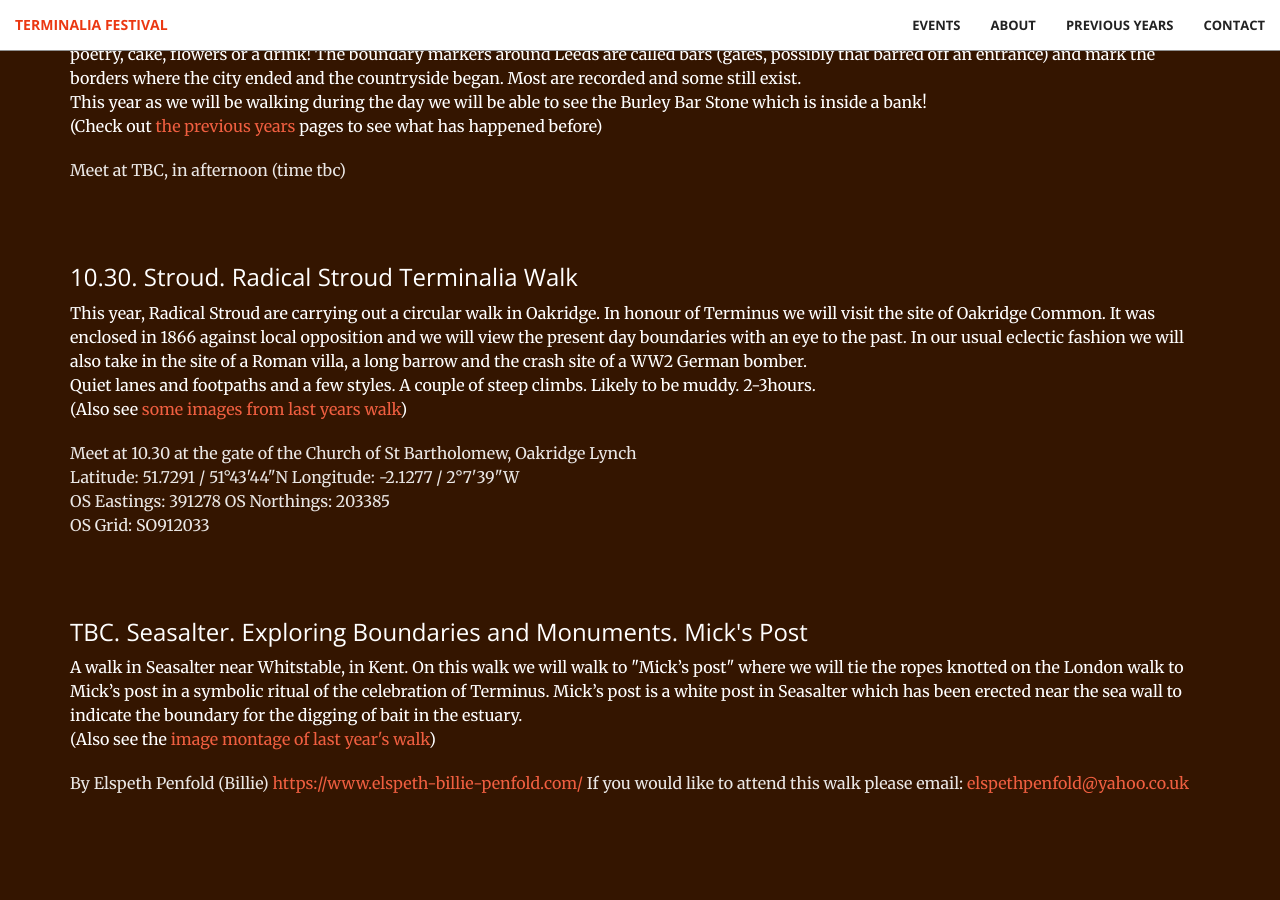
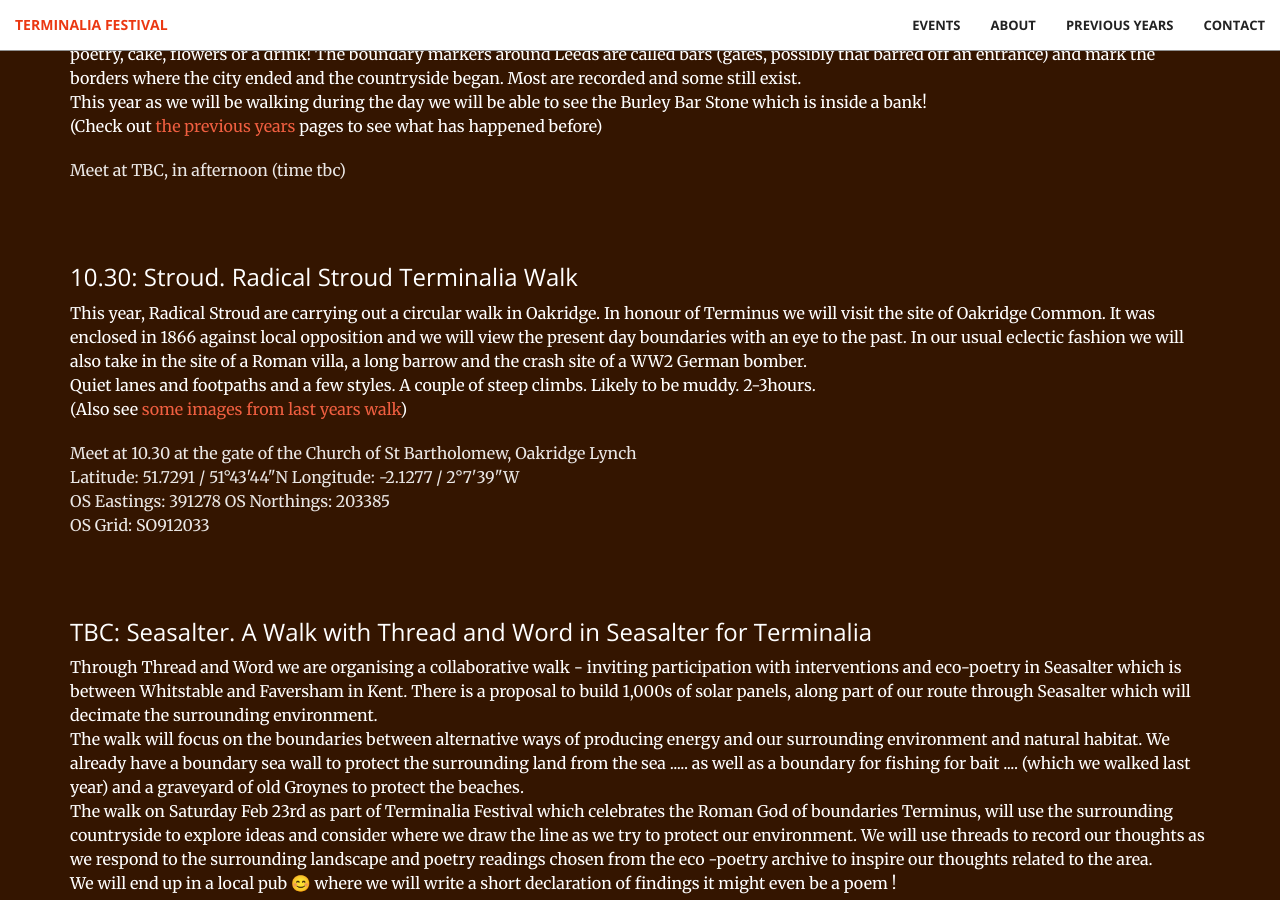
Before and after one commit to timwaters/terminalia, a Jekyll site: the page built from index.html, in a window 1280 px wide and 900 px high, scrolled down 1913 px. Built offline with Jekyll 4.4.1, drawn with Linux system fonts in a browser that asks for light colours; some of the changed text lies outside the part shown.

Commit message:
update seasalter event

```diff
--- a/_includes/events.html
+++ b/_includes/events.html
@@ -19,7 +19,7 @@
 
         <div class="col-lg-12 col-lg-offset-0 text-left event">
 
-          <h3>Afternoon.  Leeds. Beating the Bounds</h3>
+          <h3>Afternoon:  Leeds. Beating the Bounds</h3>
 
           <p class="text">
             Leeds - Beating the Bounds - Circular walk around medieval boundary of Leeds. Bring treats to share, flowers to leave and drinks to keep you warm! With events, interventions, and special performances from local artists. <br />
@@ -34,7 +34,7 @@
 
         <div class="col-lg-12 col-lg-offset-0 text-left event">
 
-          <h3>10.30. Stroud. Radical Stroud Terminalia Walk </h3>
+          <h3>10.30: Stroud. Radical Stroud Terminalia Walk </h3>
 
 
           <p class="text">
@@ -57,19 +57,24 @@
 
         <div class="col-lg-12 col-lg-offset-0 text-left event">
 
-          <h3>TBC. Seasalter. Exploring Boundaries and Monuments. Mick's Post </h3>
+          <h3>TBC: Seasalter. A Walk with Thread and Word in Seasalter for Terminalia </h3>
 
 
           <p class="text">
-            A walk in Seasalter near Whitstable, in Kent. On this walk we will walk to "Mick’s post" where we will
-            tie the ropes knotted on the London walk to Mick’s post in a symbolic ritual of the
-            celebration of Terminus. Mick’s post is a white post in Seasalter which has been erected
-            near the sea wall to indicate the boundary for the digging of bait in the estuary. <br />
-            (Also see the <a href="/img/past/2018/walking_wasteland_2018.jpg">image montage of last year's walk</a>)
+            Through Thread and Word we are organising a collaborative walk -  inviting participation with interventions and eco-poetry in Seasalter which is between Whitstable and Faversham in Kent. There is a proposal to build 1,000s of solar panels, along part of our route through Seasalter which will decimate the surrounding environment.
+            <br />
+
+            The walk will focus on the boundaries between alternative ways of producing energy and our surrounding environment and natural habitat. We already have a boundary sea wall to protect the surrounding land from the sea ..... as well as a boundary for fishing for bait .... (which we walked last year) and a graveyard of old Groynes to protect the beaches.
+            <br />
+            The walk on Saturday Feb 23rd as part of Terminalia Festival which celebrates the Roman God of boundaries Terminus, will use the surrounding countryside to explore ideas and consider where we draw the line as we try to protect our environment. We will use threads to record our thoughts as we respond to the surrounding landscape and poetry readings chosen from the eco -poetry archive to inspire our thoughts related to the area.
+            <br />
+            We will end up in a local pub 😊 where we will write a short declaration of findings it might even be a poem !
+
           </p>
           <p class="text-faded">
-            By Elspeth Penfold (Billie) <a href="https://www.elspeth-billie-penfold.com/">https://www.elspeth-billie-penfold.com/</a>
-            If you would like to attend this walk please email: <a href="mailto:elspethpenfold@yahoo.co.uk">elspethpenfold@yahoo.co.uk</a>
+              Please contact <a href="mailto:elspethpenfold@yahoo.co.uk">elspethpenfold@yahoo.co.uk</a> directly if interested . More info can be found on <a href="https://www.facebook.com/ThreadandWord/">Thread and Word Facebook Page</a>.  <br />
+              Details and times to be posted nearer the date.
+
           </p>
         </div>
 
```
